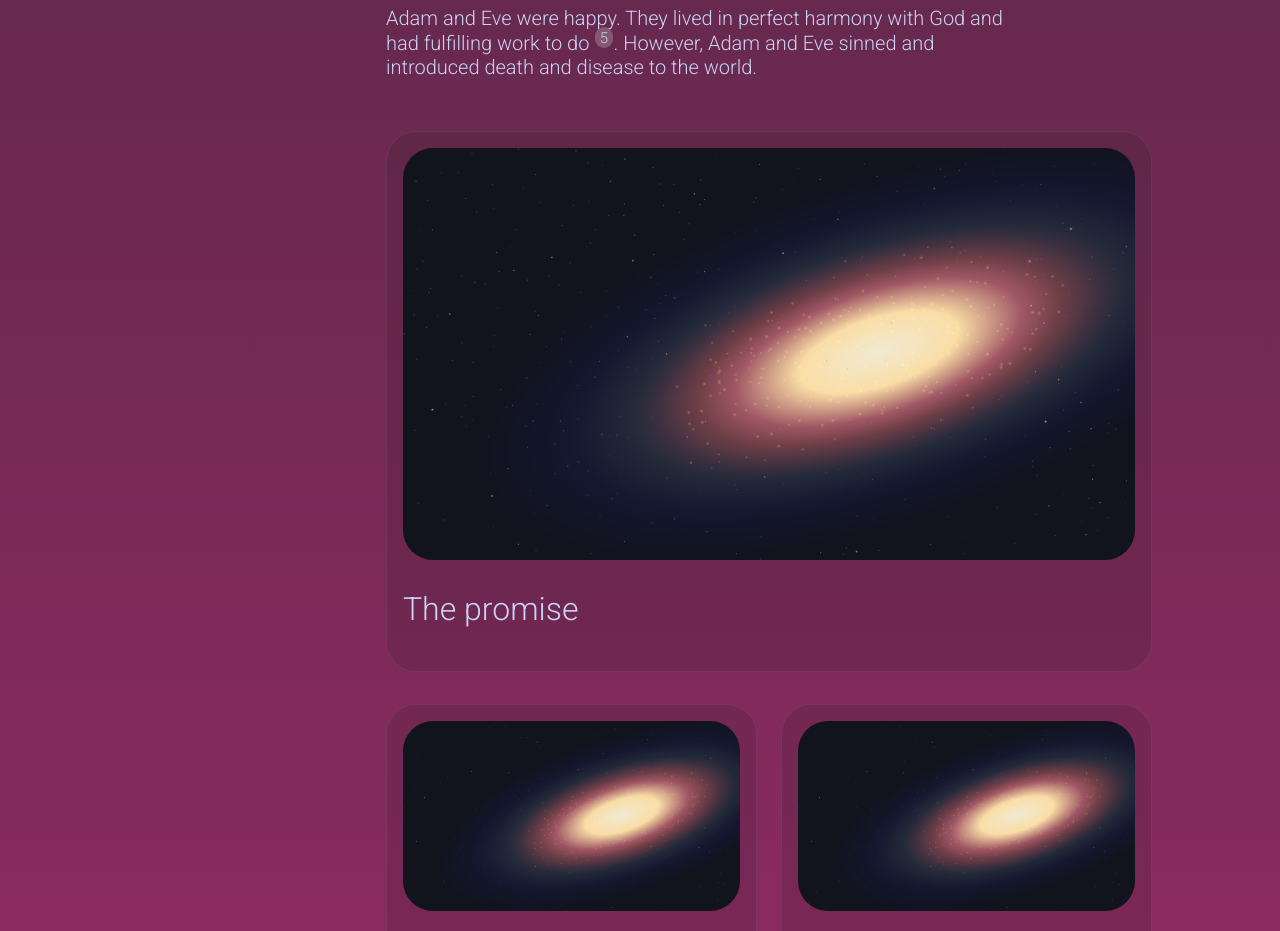
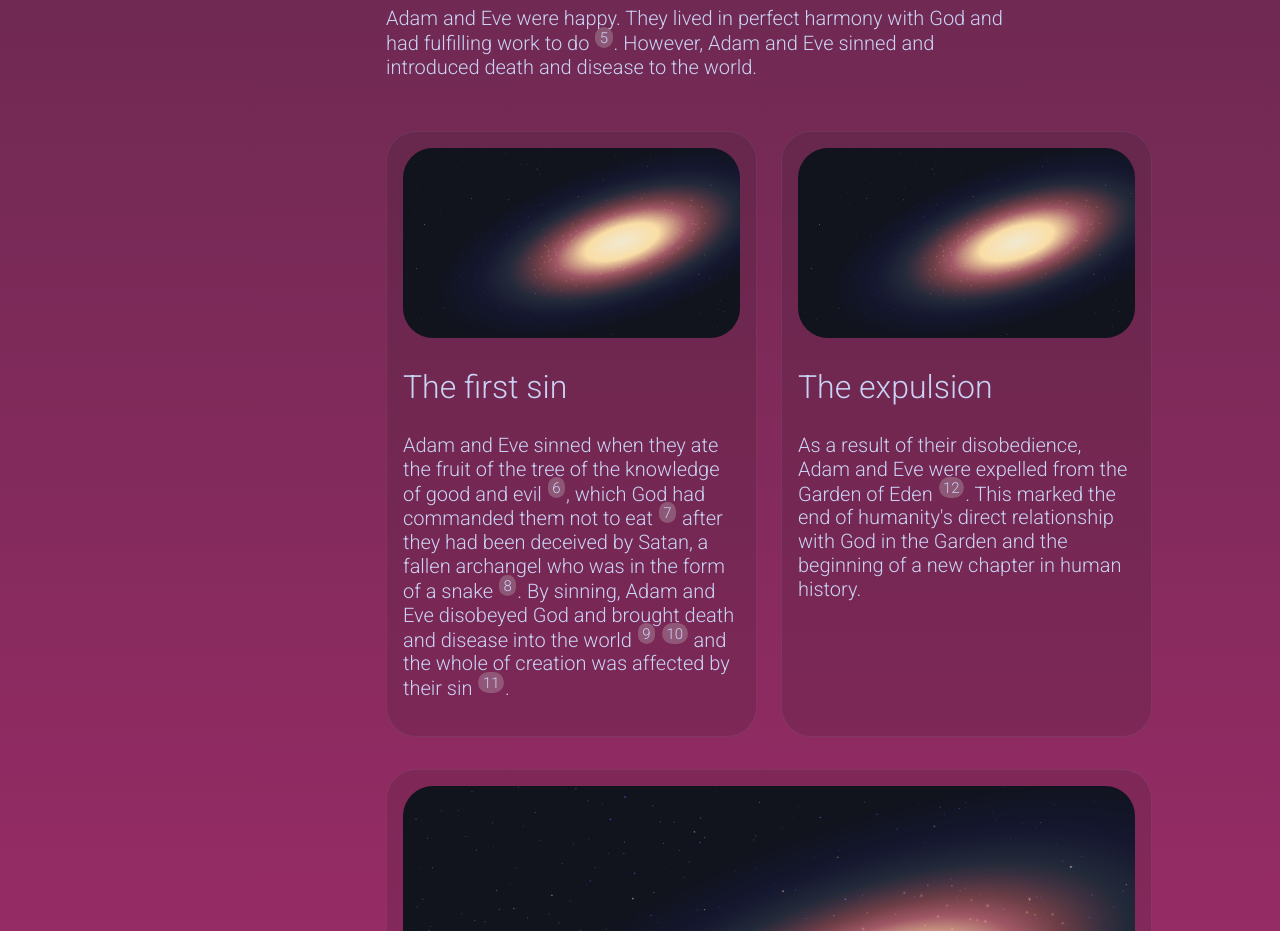
Before and after one commit to Falconbird18/firm-foundation, a SvelteKit app: page /basics in a window 1280 px wide. Shown: the part 2400-3331 px from the top of the page. Built offline with nearby package versions, Linux system fonts and the light colour scheme.

Commit message:
Remove duplicate content.

```diff
--- a/src/routes/basics/+page.svelte
+++ b/src/routes/basics/+page.svelte
@@ -185,14 +185,6 @@
                     <p>
                         Adam and Eve were happy. They lived in perfect harmony with God and had fulfilling work to do <BibleCitation verseRef="Genesis 1:28" verseText={'God blessed them; and God said to them, "Be fruitful and multiply, and fill the earth, and subdue it; and rule over the fish of the sea and over the birds of the sky and over every living thing that moves on the earth."'} />.
                         However, Adam and Eve sinned and introduced death and disease to the world.
-                    </p>
-                </div>
-            </div>
-            <div class="sub-cards-container">
-                <div class="sub-card">
-                    <img src="creation.png" class="card-image" />
-                    <h2>The promise</h2>
-                    <p>
                     </p>
                 </div>
             </div>
```
